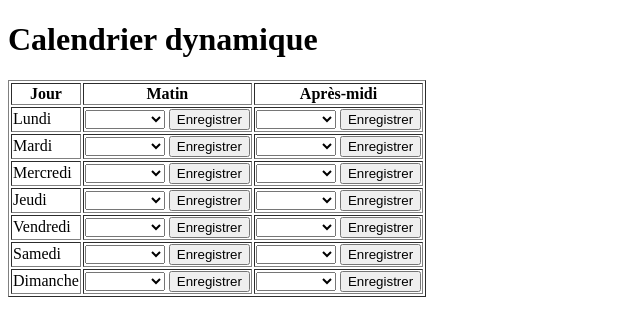
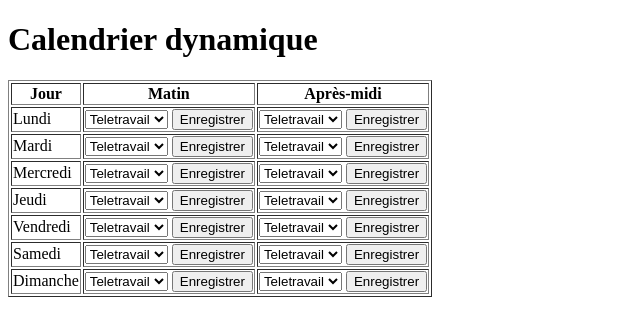
Before and after one commit to LafosseMathilde/Infinity, a PHP site: page /test4.php in a window 1280 px wide. Shown: the top 336 px of the page, without its empty margins (0-640 px from the left). Run offline with PHP 8.4, Linux system fonts and the light colour scheme; data that the repository does not hold is empty.

Commit message:
Update test4.php

```diff
--- a/test4.php
+++ b/test4.php
@@ -49,15 +49,19 @@ if (isset($_POST['enregistrer'])) {
                     <?php foreach ($demi_journees as $demi_journee): ?>
                         <td>
                             <select name="donnees">
-                                <option value=""></option>
-                                <option value="Donnée 1">Donnée 1</option>
-                                <option value="Donnée 2">Donnée 2</option>
-                                <option value="Donnée 3">Donnée 3</option>
+                                <option value="Teletravail">Teletravail</option>
+                                <option value="Conges">Conges</option>
+                                <option value="Maladie">Maladie</option>
+                                <option value="Formation">Formation</option>
+                                <option value="RTT">RTT</option>
+                                <option value="SurSite">Sur Site</option>
                             </select>
                             <input type="hidden" name="jour" value="<?php echo $index; ?>">
                             <input type="hidden" name="demi_journee" value="<?php echo $demi_journee; ?>">
                             <input type="submit" name="enregistrer" value="Enregistrer">
-                            <?php echo $calendrier[$index][1][$demi_journee]; ?>
+                            <?php if(isset($calendrier[$index][1][$demi_journee])): ?>
+                                <?php echo $calendrier[$index][1][$demi_journee]; ?>
+                            <?php endif; ?>
                         </td>
                     <?php endforeach; ?>
                 </tr>
```
